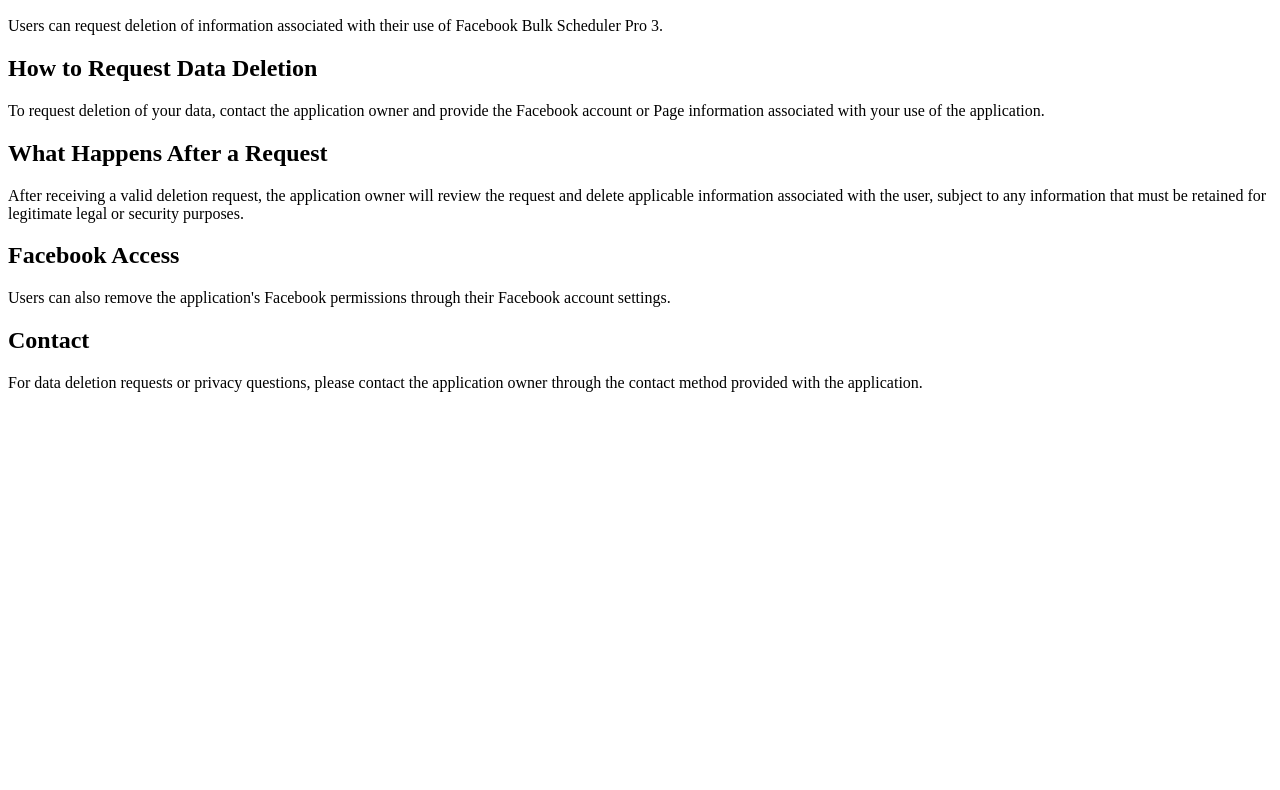
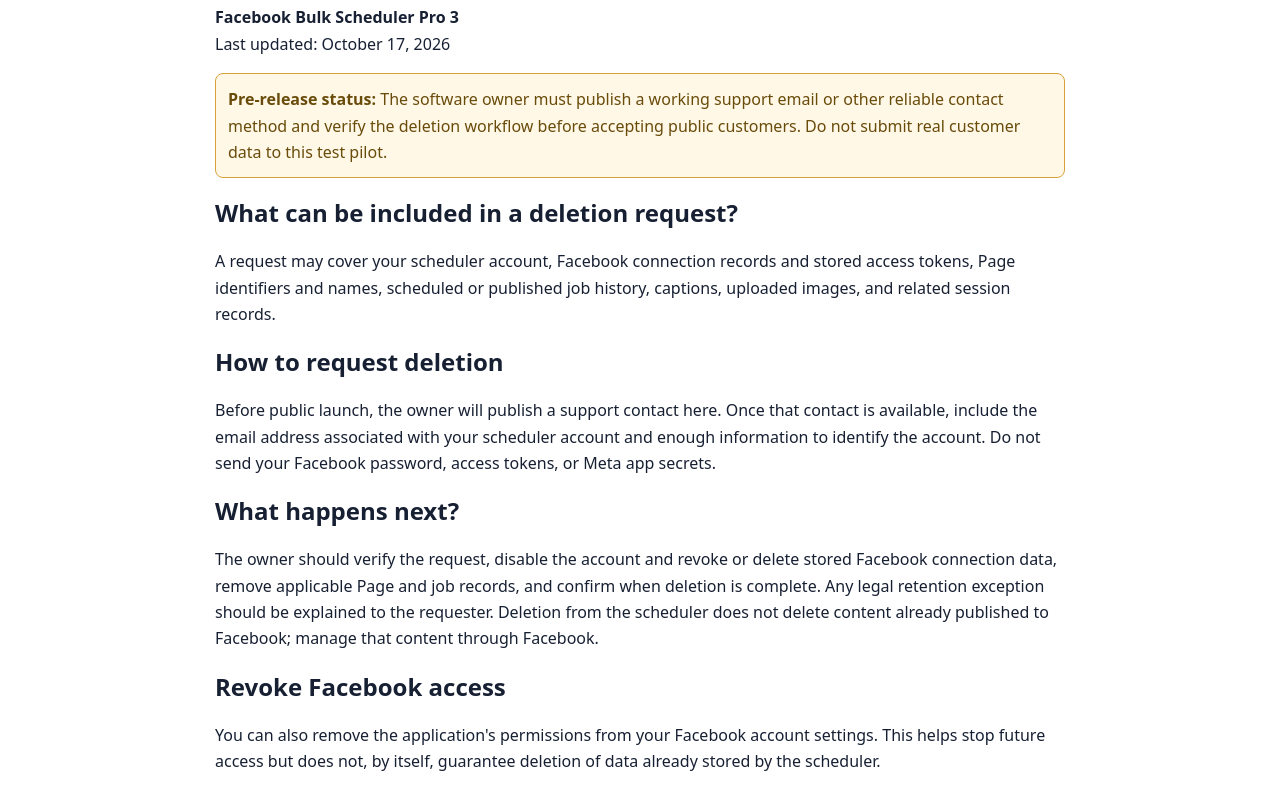
Before and after one commit to sanjagdew1-spec/facebook-bulk-scheduler-pro-3, a website: page data-deletion.html in a window 1280 px wide. Shown: the part 97-887 px from the top of the page. Before the commit the page ends 800 px from the top, so only its background shows below. Drawn offline with Linux system fonts and the light colour scheme.

Commit message:
Clarify Phase 2 data deletion scope and pre-release contact requirement

```diff
--- a/data-deletion.html
+++ b/data-deletion.html
@@ -1,50 +1,29 @@
-<!DOCTYPE html>
+<!doctype html>
 <html lang="en">
 <head>
-    <meta charset="UTF-8">
-    <meta name="viewport" content="width=device-width, initial-scale=1.0">
-    <title>Data Deletion - Facebook Bulk Scheduler Pro 3</title>
+  <meta charset="utf-8">
+  <meta name="viewport" content="width=device-width, initial-scale=1">
+  <title>Data Deletion — Facebook Bulk Scheduler Pro 3</title>
+  <style>body{max-width:850px;margin:40px auto;padding:0 20px;font:16px/1.65 system-ui,sans-serif;color:#172033}h1,h2{line-height:1.25}.notice{padding:12px;border:1px solid #d8a23a;border-radius:8px;background:#fff8e7;color:#694b0a}</style>
 </head>
 <body>
-    <h1>User Data Deletion</h1>
+  <h1>User Data Deletion</h1>
+  <p><strong>Facebook Bulk Scheduler Pro 3</strong><br>Last updated: October 17, 2026</p>
+  <p class="notice"><strong>Pre-release status:</strong> The software owner must publish a working support email or other reliable contact method and verify the deletion workflow before accepting public customers. Do not submit real customer data to this test pilot.</p>
 
-    <p><strong>Facebook Bulk Scheduler Pro 3</strong></p>
+  <h2>What can be included in a deletion request?</h2>
+  <p>A request may cover your scheduler account, Facebook connection records and stored access tokens, Page identifiers and names, scheduled or published job history, captions, uploaded images, and related session records.</p>
 
-    <p>
-        Users can request deletion of information associated with their use
-        of Facebook Bulk Scheduler Pro 3.
-    </p>
+  <h2>How to request deletion</h2>
+  <p>Before public launch, the owner will publish a support contact here. Once that contact is available, include the email address associated with your scheduler account and enough information to identify the account. Do not send your Facebook password, access tokens, or Meta app secrets.</p>
 
-    <h2>How to Request Data Deletion</h2>
+  <h2>What happens next?</h2>
+  <p>The owner should verify the request, disable the account and revoke or delete stored Facebook connection data, remove applicable Page and job records, and confirm when deletion is complete. Any legal retention exception should be explained to the requester. Deletion from the scheduler does not delete content already published to Facebook; manage that content through Facebook.</p>
 
-    <p>
-        To request deletion of your data, contact the application owner and
-        provide the Facebook account or Page information associated with your
-        use of the application.
-    </p>
+  <h2>Revoke Facebook access</h2>
+  <p>You can also remove the application's permissions from your Facebook account settings. This helps stop future access but does not, by itself, guarantee deletion of data already stored by the scheduler.</p>
 
-    <h2>What Happens After a Request</h2>
-
-    <p>
-        After receiving a valid deletion request, the application owner will
-        review the request and delete applicable information associated with
-        the user, subject to any information that must be retained for
-        legitimate legal or security purposes.
-    </p>
-
-    <h2>Facebook Access</h2>
-
-    <p>
-        Users can also remove the application's Facebook permissions through
-        their Facebook account settings.
-    </p>
-
-    <h2>Contact</h2>
-
-    <p>
-        For data deletion requests or privacy questions, please contact the
-        application owner through the contact method provided with the
-        application.
-    </p>
+  <h2>Current pilot limitation</h2>
+  <p>This Phase 2 build is still under testing. The public-facing deletion contact and an end-to-end account deletion feature are not yet verified. This page must be completed and the deletion process tested before the service is offered to customers.</p>
 </body>
 </html>
```
